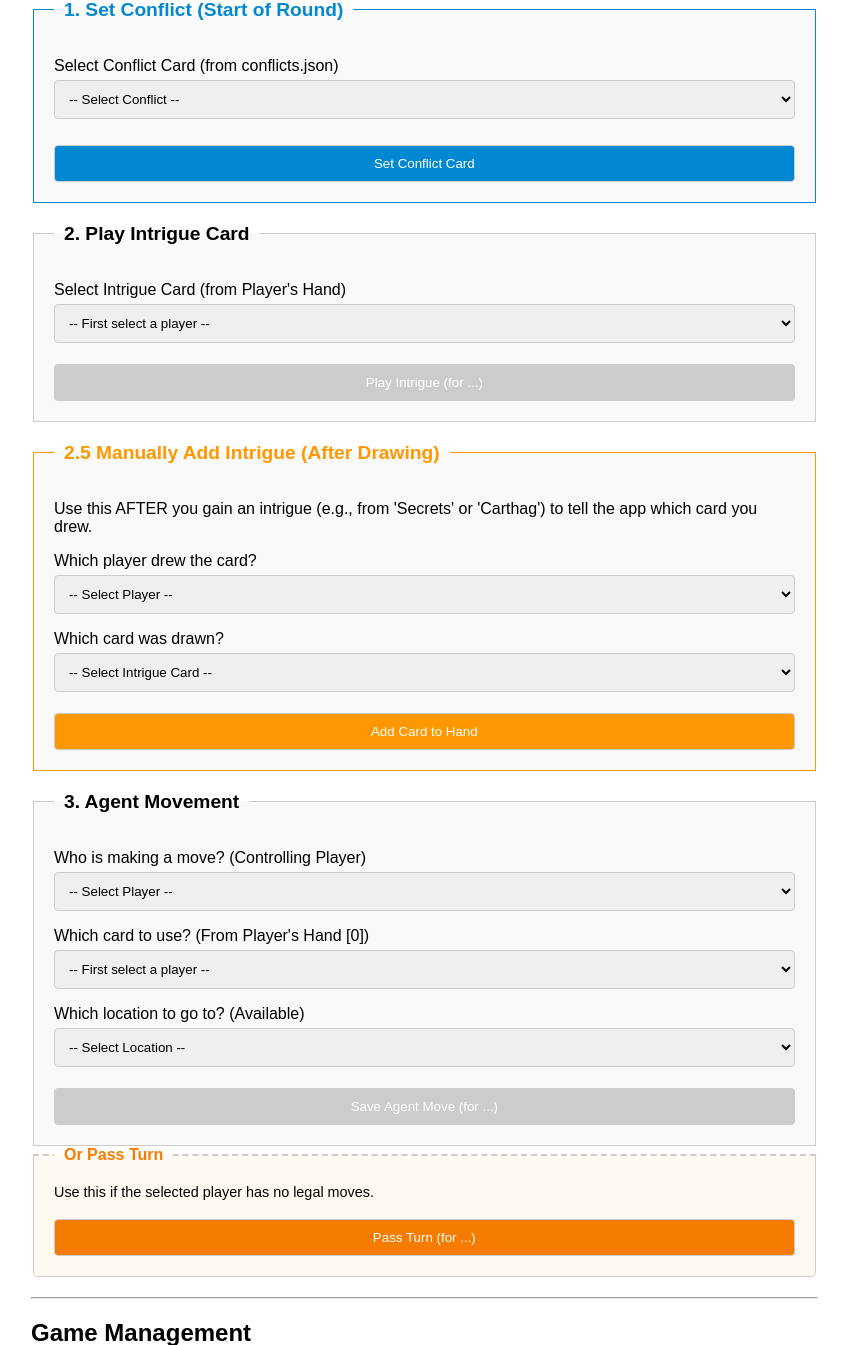
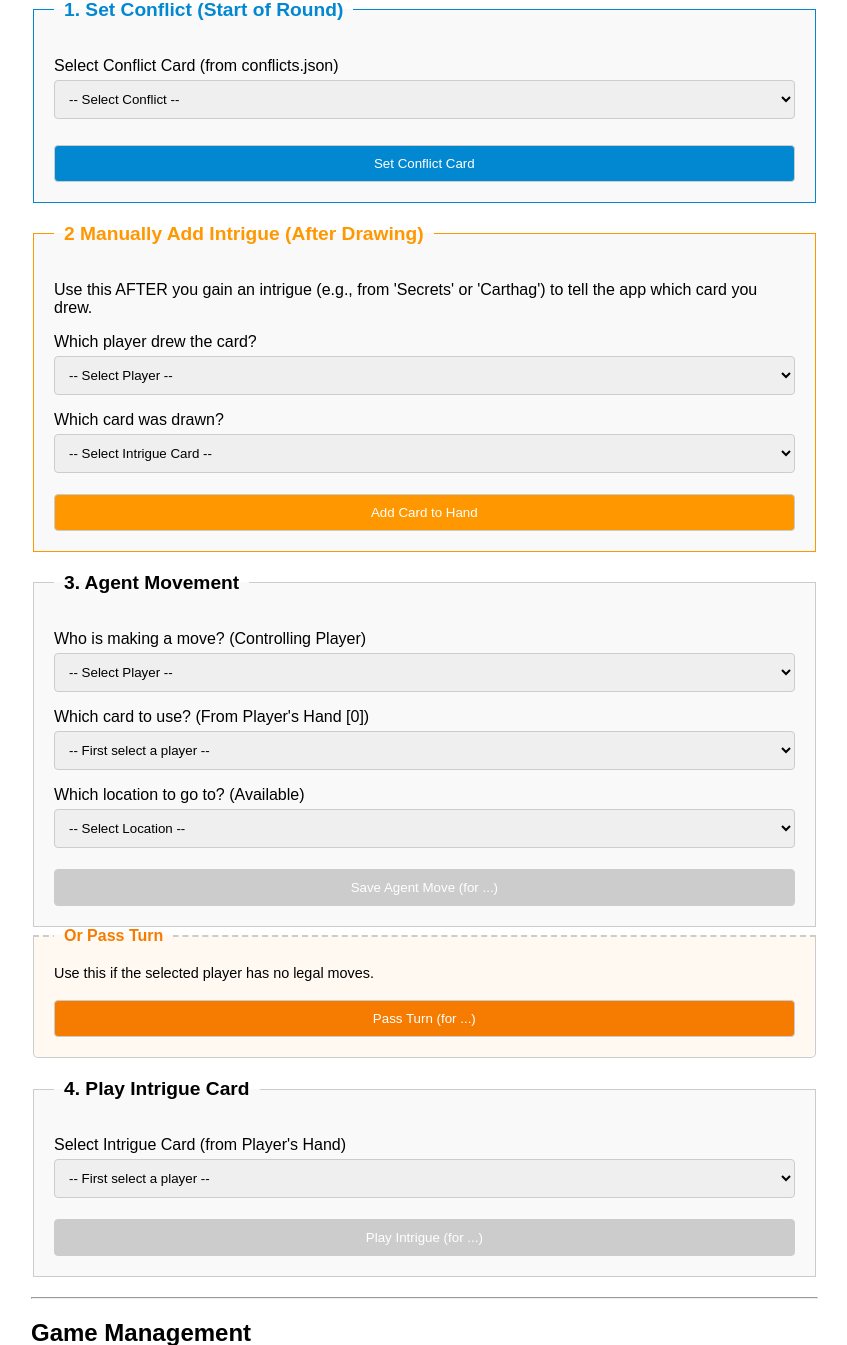
Before and after one commit to Kacper-Slezak/ENG_DUNE, a Flask app: page / in a window 1280 px wide. Shown: the part 257-1602 px from the top of the page, without its empty margins (9-856 px from the left). Run offline with Flask 3, Linux system fonts and the light colour scheme.

Commit message:
feat: alle problems

```diff
--- a/app/templates/index.html
+++ b/app/templates/index.html
@@ -72,23 +72,11 @@
             </fieldset>
         </form>
 
-        <form method="POST" action="/play_intrigue" id="intrigueForm">
-            <fieldset>
-                <legend>2. Play Intrigue Card</legend>
-                <input type="hidden" id="intrigue_player_name" name="player_name" value="">
 
-                <p><label for="intrigue_id">Select Intrigue Card (from Player's Hand)</label>
-                    <select id="intrigue_id" name="intrigue_id" required>
-                        <option value="">-- First select a player --</option>
-                    </select>
-                </p>
-                <button type="submit" id="intrigueButton" disabled>Play Intrigue</button>
-            </fieldset>
-        </form>
 
         <form method="POST" action="/add_intrigue" id="addIntrigueForm">
             <fieldset style="border-color: #ff9800;">
-                <legend style="color: #ff9800;">2.5 Manually Add Intrigue (After Drawing)</legend>
+                <legend style="color: #ff9800;">2 Manually Add Intrigue (After Drawing)</legend>
                 <p>Use this AFTER you gain an intrigue (e.g., from 'Secrets' or 'Carthag') to tell the app which card you drew.</p>
                 <p>
                     <label for="add_intrigue_player">Which player drew the card?</label>
@@ -159,6 +147,20 @@
                 <button type="submit" id="passTurnButton" style="background-color: #f57c00;" disabled>
                     Pass Turn
                 </button>
+            </fieldset>
+        </form>
+
+        <form method="POST" action="/play_intrigue" id="intrigueForm">
+            <fieldset>
+                <legend>4. Play Intrigue Card</legend>
+                <input type="hidden" id="intrigue_player_name" name="player_name" value="">
+
+                <p><label for="intrigue_id">Select Intrigue Card (from Player's Hand)</label>
+                    <select id="intrigue_id" name="intrigue_id" required>
+                        <option value="">-- First select a player --</option>
+                    </select>
+                </p>
+                <button type="submit" id="intrigueButton" disabled>Play Intrigue</button>
             </fieldset>
         </form>
 
```
